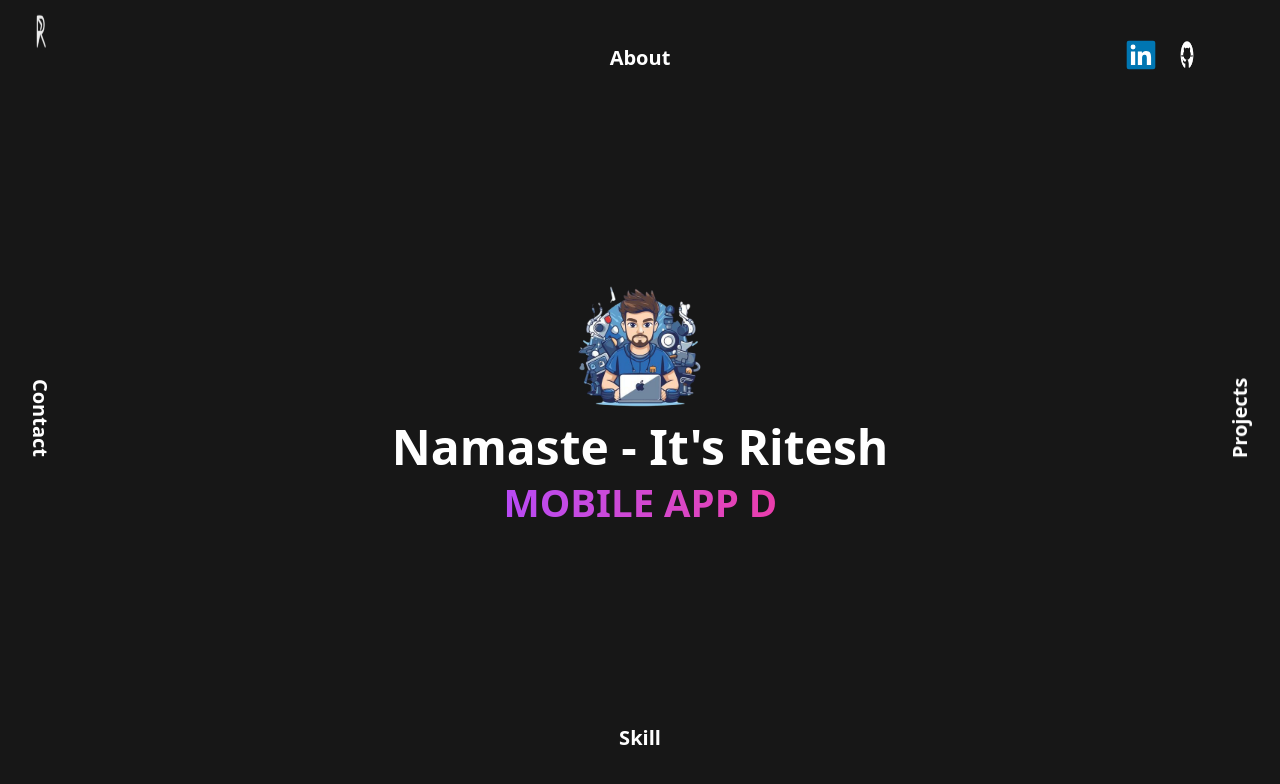
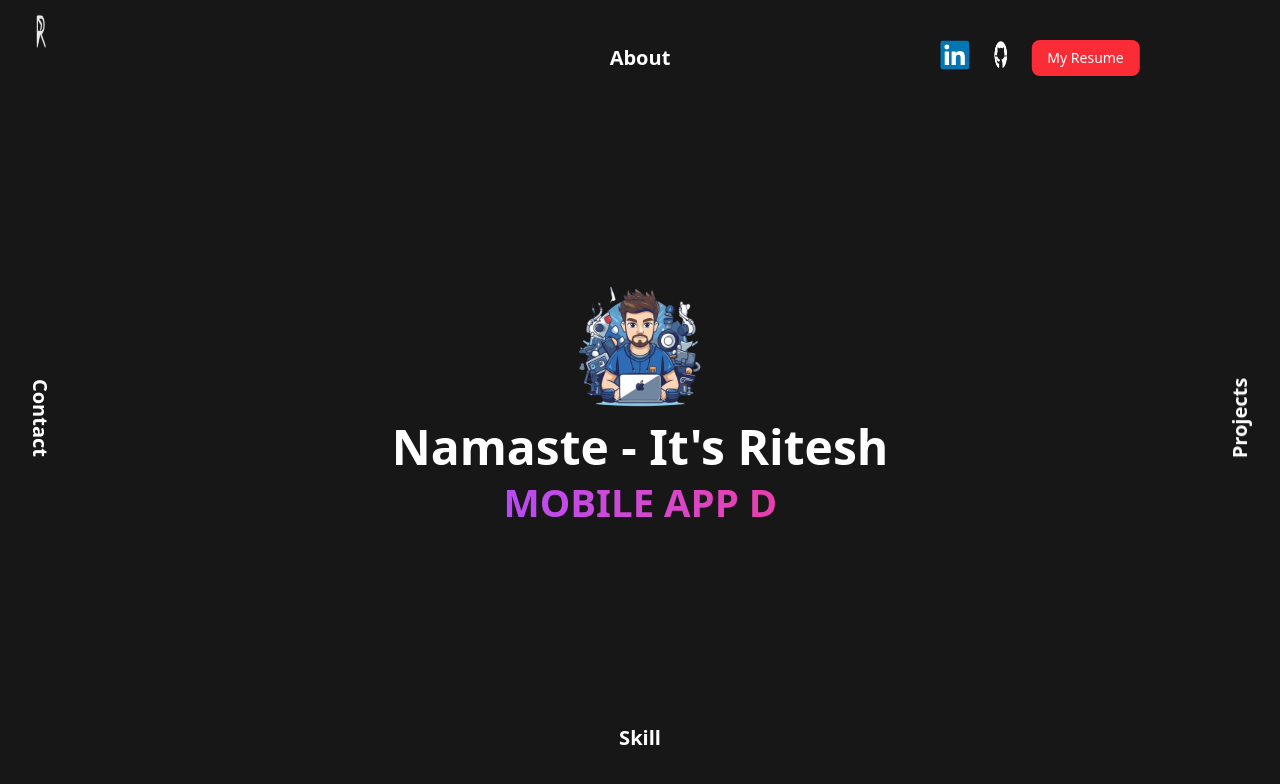
Before and after one commit to riiteeshh/MyPortfolio, a Next.js app: page / in a window 1280 px wide. Shown: the top 784 px of the page. Built offline with nearby package versions, Linux system fonts and the light colour scheme.

Commit message:
feat(added-cv): added cv button

```diff
--- a/src/components/pages/landing-page/landing-page.tsx
+++ b/src/components/pages/landing-page/landing-page.tsx
@@ -53,6 +53,14 @@ export default function LandingPage() {
             src="/images/github.svg"
           />
         </Link>
+        <Button
+          onClick={() => {
+            window.open("/files/my-cv.pdf", "_blank");
+          }}
+          className="text-white bg-red-500 hover:bg-red-500 mt-10 mr-0"
+        >
+          My Resume
+        </Button>
       </div>
       <div className="relative">
         <Button
```
Also changed, not shown: src/components/pages/about-page/about.tsx (+7 -3 lines), 1 other file (tests, documents, lock files or other folders).
